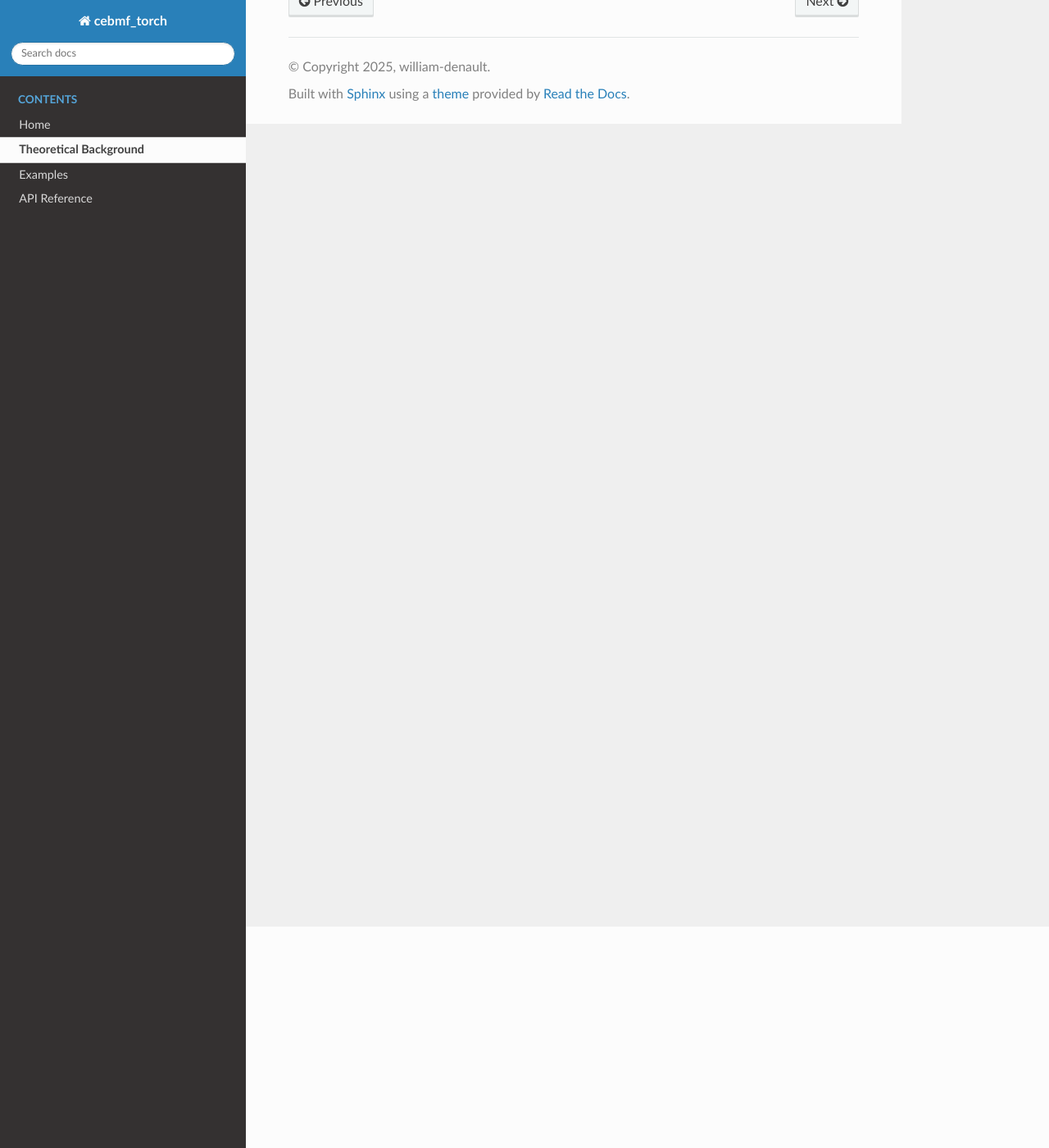
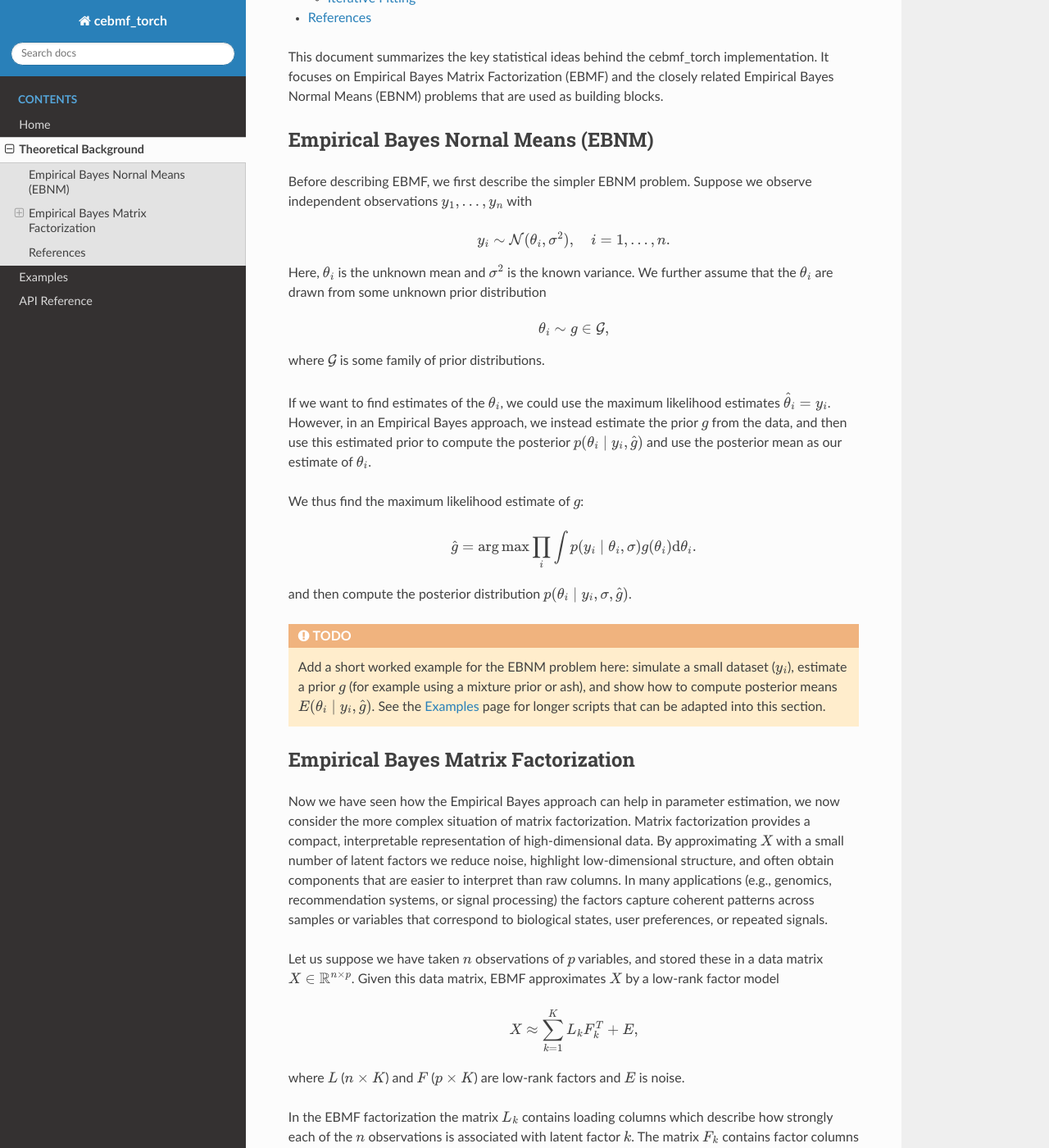
Before and after one commit to william-denault/cebmf_torch, a Sphinx documentation site: the page built from docs/source/theoretical_background.rst, in a window 1280 px wide and 1400 px high, scrolled down 270 px. Shown: the whole window at 82% size. Built offline with Sphinx 7.4.7 and the Read the Docs theme 3.1.0, drawn with Linux system fonts in a browser that asks for light colours; some of the changed text lies outside the part shown.

Commit message:
Begin writing theoretical background

```diff
--- a/docs/source/conf.py
+++ b/docs/source/conf.py
@@ -18,6 +18,7 @@ import sys
 
 extensions = [
     'myst_parser',
+    'sphinx.ext.autosummary',
     'sphinx.ext.autodoc',
     'sphinx.ext.doctest',
     'sphinx.ext.intersphinx',
@@ -34,7 +35,10 @@ extensions = [
 ]
 
 # Ensure the package can be imported by Sphinx
-sys.path.insert(0, os.path.abspath(os.path.join(os.path.dirname(__file__), '..', '..', 'src')))
+sys.path.insert(0, os.path.dirname(os.getcwd()))
+sys.path.insert(0, os.path.abspath('../'))
+sys.path.insert(1, os.path.abspath('../../'))
+sys.path.insert(0, os.path.abspath('../../src/'))
 
 # autosummary removed to avoid importing modules at builder init
 
@@ -43,7 +47,10 @@ autodoc_member_order = 'bysource'
 autodoc_typehints = 'description'
 
 # Mock heavy or optional imports that aren't needed to build docs
-autodoc_mock_imports = ["torch"]
+autodoc_mock_imports = []
+
+# Autosummary: generate stub pages
+autosummary_generate = True
 
 intersphinx_mapping = {
     "rtd": ("https://docs.readthedocs.io/en/stable/", None),
--- a/docs/source/index.rst
+++ b/docs/source/index.rst
@@ -5,8 +5,6 @@
 
 Welcome to the cebmf_torch documentation!
 =========================================
-
-
 .. toctree::
    :maxdepth: 2
    :caption: Contents
--- a/docs/source/theoretical_background.rst
+++ b/docs/source/theoretical_background.rst
@@ -1,9 +1,131 @@
 Theoretical Background
-=====================
+======================
 
 This section provides the theoretical foundations for the cebmf_torch package.
 
 .. contents::
-   :local:
+    :local:
 
-(Add your theoretical background here)
+This document summarizes the key statistical ideas behind the cebmf_torch
+implementation. It focuses on Empirical Bayes Matrix Factorization (EBMF)
+and the closely related Empirical Bayes Normal Means (EBNM) problems that are
+used as building blocks.
+
+Empirical Bayes Nornal Means (EBNM)
+-----------------------------------
+
+Before describing EBMF, we first describe the simpler EBNM problem.
+Suppose we observe independent observations :math:`y_1, \ldots, y_n` with
+
+.. math::
+      y_i \sim \mathcal{N}(\theta_i, \sigma^2), \quad i = 1, \ldots, n.
+
+Here, :math:`\theta_i` is the unknown mean and :math:`\sigma^2` is the known variance.
+We further assume that the :math:`\theta_i` are drawn from some unknown prior distribution
+
+.. math::
+      \theta_i \sim g \in \mathcal{G},
+
+where :math:`\mathcal{G}` is some family of prior distributions.
+
+If we want to find estimates of the :math:`\theta_i`, we could use the maximum likelihood estimates
+:math:`\hat{\theta}_i = y_i`. However, in an Empirical Bayes approach, we instead estimate the prior
+:math:`g` from the data, and then use this estimated prior to compute the posterior
+:math:`p(\theta_i \mid y_i, \hat{g})` and use the posterior mean as our estimate of :math:`\theta_i`.
+
+We thus find the maximum likelihood estimate of :math:`g`:
+
+.. math::
+      \hat{g} = \arg \max \prod_i \int p(y_i \mid \theta_i, \sigma) g(\theta_i) {\rm d} \theta_i.
+
+and then compute the posterior distribution :math:`p(\theta_i \mid y_i, \sigma, \hat{g})`.
+
+.. admonition:: TODO
+
+      Add a short worked example for the EBNM problem here: simulate a small
+      dataset (:math:`y_i`), estimate a prior :math:`g` (for example using a
+      mixture prior or ash), and show how to compute posterior means
+      :math:`E(\theta_i \mid y_i, \hat{g})`. See the :doc:`examples` page for
+      longer scripts that can be adapted into this section.
+
+
+Empirical Bayes Matrix Factorization
+------------------------------------
+
+Now we have seen how the Empirical Bayes approach can help in parameter estimation,
+we now consider the more complex situation of matrix factorization.
+Matrix factorization provides a compact, interpretable representation of high-dimensional data.
+By approximating :math:`X` with a small number of latent factors we reduce noise, highlight
+low-dimensional structure, and often obtain components that are easier to interpret than raw
+columns. In many applications (e.g., genomics, recommendation systems, or signal processing)
+the factors capture coherent patterns across samples or variables that correspond to
+biological states, user preferences, or repeated signals.
+
+Let us suppose we have taken :math:`n` observations of :math:`p` variables, and stored these in a data matrix
+:math:`X \in \mathbb{R}^{n \times p}`.
+Given this data matrix, EBMF approximates :math:`X` by a low-rank factor
+model
+
+.. math::
+      X \approx \sum_{k=1}^K L_k F_k ^T + E,
+
+where :math:`L` (:math:`n \times K`) and :math:`F` (:math:`p \times K`) are low-rank factors and :math:`E` is noise.
+
+In the EBMF factorization the matrix :math:`L_k` contains loading columns
+which describe how strongly each of the :math:`n` observations is associated with latent factor
+:math:`k`. The matrix :math:`F_k` contains factor columns which describe the
+pattern of the factor across the :math:`p` variables.
+
+Empirical Bayes approaches place priors on the columns of :math:`L_k` and :math:`F_k` and estimate prior
+hyperparameters from the data. Explicitly, if :math:`l_{k1}, \ldots, l_{kn}` are the
+:math:`n` entries of :math:`L_k`, and :math:`f_{k1}, \ldots, f_{kp}` are the
+:math:`p` entries of :math:`F_k`, then we say that
+
+.. math::
+      l_{k1}, \ldots, l_{kn} \sim g_{k}^{l} \in \mathcal{G}^{l}, \\
+      f_{k1}, \ldots, f_{kp} \sim g_{k}^{f} \in \mathcal{G}^{f}.
+
+where :math:`\mathcal{G}^{l}` and :math:`\mathcal{G}^{f}` are families of prior distributions
+and :math:`g_{k}^{l}` and :math:`g_{k}^{f}` are the specific priors for factor :math:`k`.
+
+
+Iterative Fitting
+^^^^^^^^^^^^^^^^^
+
+The EBMF model is typically fit using an iterative algorithm that
+loops over the factors :math:`k = 1, \ldots, K`.
+Suppose we have an estimate of all factors except :math:`L_k` and :math:`F_k`.
+Then we can compute the residual matrix
+
+.. math::
+      R_k = X - \sum_{j \neq k} L_j F_j^T = L_k F_k^T + E.
+
+In this case, :math:`R_k` is a noisy observation of the rank-1 matrix :math:`L_k F_k^T`.
+By right-multiplying by :math:`F_k` we obtain
+
+.. math::
+      R_k F_k = L_k (F_k^T F_k) + E F_k.
+
+and thus the variable :math:`y_i` can be defined to be
+
+.. math::
+      y_i = \left(\frac{R_k F_k}{F_k^T F_k}\right)_i = l_{ki} + e_i, \quad e_i \sim \mathcal{N}(0, s_i^2),
+
+where :math:`s_i^2` is the variance of the noise term :math:`E F_k / (F_k^T F_k)`.
+This is now exactly the EBNM problem described above, and we can use an EBNM solver to estimate
+:math:`g_k^l` and the posterior distribution of :math:`l_{ki}`.
+The way of estimating :math:`F_k` is completely analogous.
+
+
+As a summary, the EBMF approach does the following:
+
+1. Initialize :math:`L` and :math:`F` (for example using SVD).
+2. For each factor :math:`k = 1, \ldots, K`
+      1. Compute the residual matrix :math:`R_k`.
+      2. Solve the EBNM problem to estimate :math:`g_k^l` and the posterior distribution of :math:`l_{ki}`.
+      3. Solve the EBNM problem to estimate :math:`g_k^f` and the posterior distribution of :math:`f_{ki}`.
+3. Repeat step 2 until convergence.
+
+
+References
+----------
```
Also changed, not shown: other parts of docs/source/index.rst (+1 -1 lines), docs/source/api.rst (+8 -4 lines), 1 other file.
